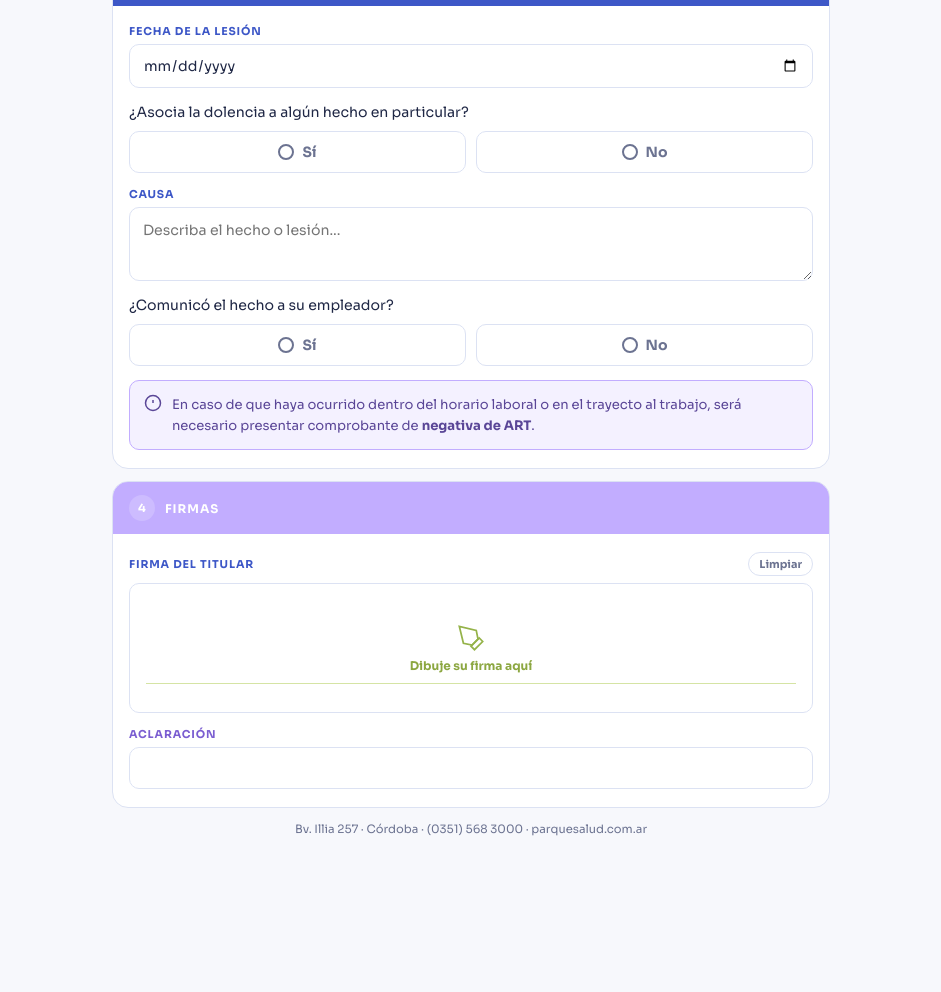
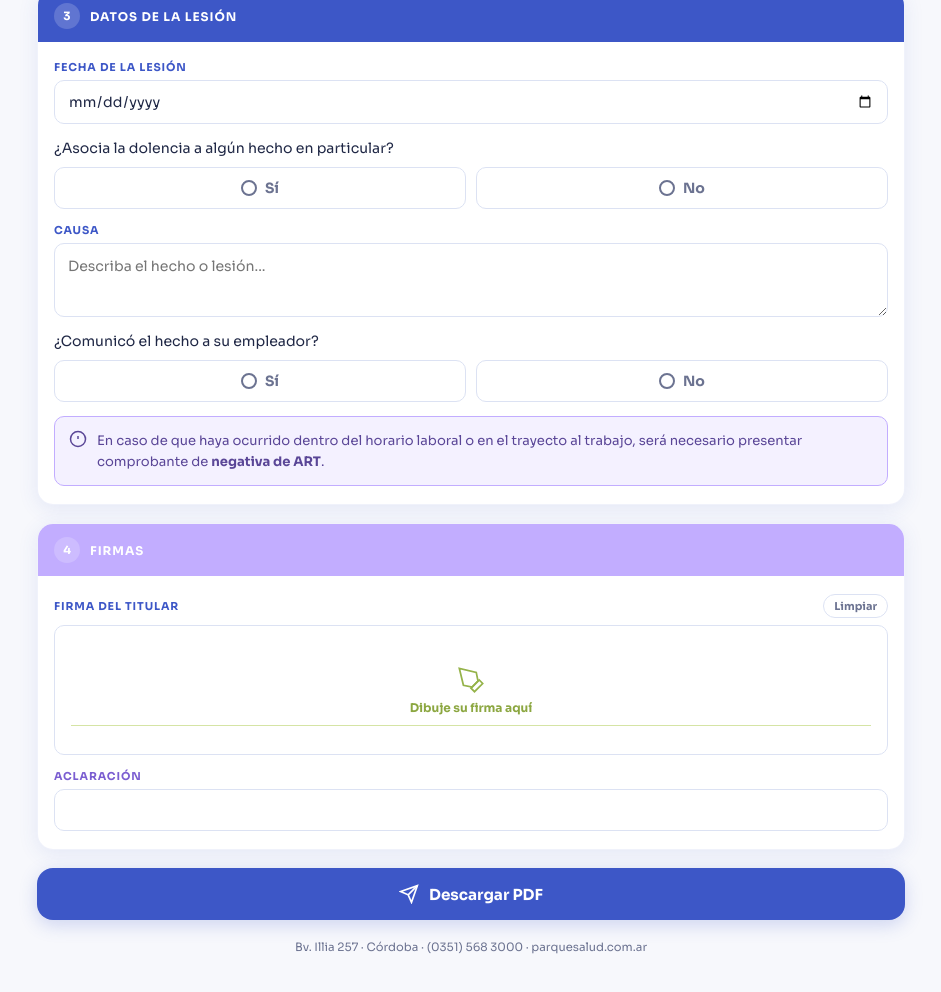
Before and after one commit to GabrielDiazHeredia/formularioCAT, a plain HTML site: page index.html in a window 1280 px wide. Shown: the part 822-1814 px from the top of the page, without its empty margins (169-1110 px from the left). Before the commit the page ends 1662 px from the top, so only its background shows below. Drawn offline with Linux system fonts and the light colour scheme.

Commit message:
Update index.html

```diff
--- a/index.html
+++ b/index.html
@@ -147,8 +147,8 @@ body{
 
 .container{
 
-  width:190mm;
-  max-width:190mm;
+  width:100%;
+  max-width:900px;
 
   margin:0 auto;
 
@@ -680,6 +680,17 @@ body{
 /* PDF */
 /* ───────────────────────────────────── */
 
+@media print{
+
+  html,
+  body{
+
+    width:210mm;
+    height:297mm;
+
+    background:white;
+
+  }
 
   body{
     padding:0;
@@ -1258,24 +1269,13 @@ async function generarPDF(){
 
   const element = document.getElementById('pdf-content');
 
-  /* Altura dinámica real del formulario */
+  const originalWidth = element.style.maxWidth;
 
-  const elementHeight = element.scrollHeight;
-
-  const elementWidth = element.scrollWidth;
-
-  /*
-    Conversión aproximada px → mm
-    1mm ≈ 3.78px
-  */
-
-  const pdfWidth = 210; // A4 width mm
-
-  const pdfHeight = Math.ceil(elementHeight / 3.78);
+  element.style.maxWidth = '794px';
 
   const options = {
 
-    margin: 0,
+    margin:[10,10,10,10],
 
     filename:'cuestionario_parque_salud.pdf',
 
@@ -1290,17 +1290,25 @@ async function generarPDF(){
 
       useCORS:true,
 
-      scrollY:0
+      scrollY:0,
+
+      windowWidth:794
 
     },
 
     jsPDF:{
 
-      unit:'mm',
+      unit:'pt',
 
-      format:[pdfWidth, pdfHeight],
+      format:'a4',
 
       orientation:'portrait'
+
+    },
+
+    pagebreak:{
+
+      mode:['avoid-all','css','legacy']
 
     }
 
@@ -1310,6 +1318,8 @@ async function generarPDF(){
     .set(options)
     .from(element)
     .save();
+
+  element.style.maxWidth = originalWidth;
 
   btn.disabled = false;
 
```
